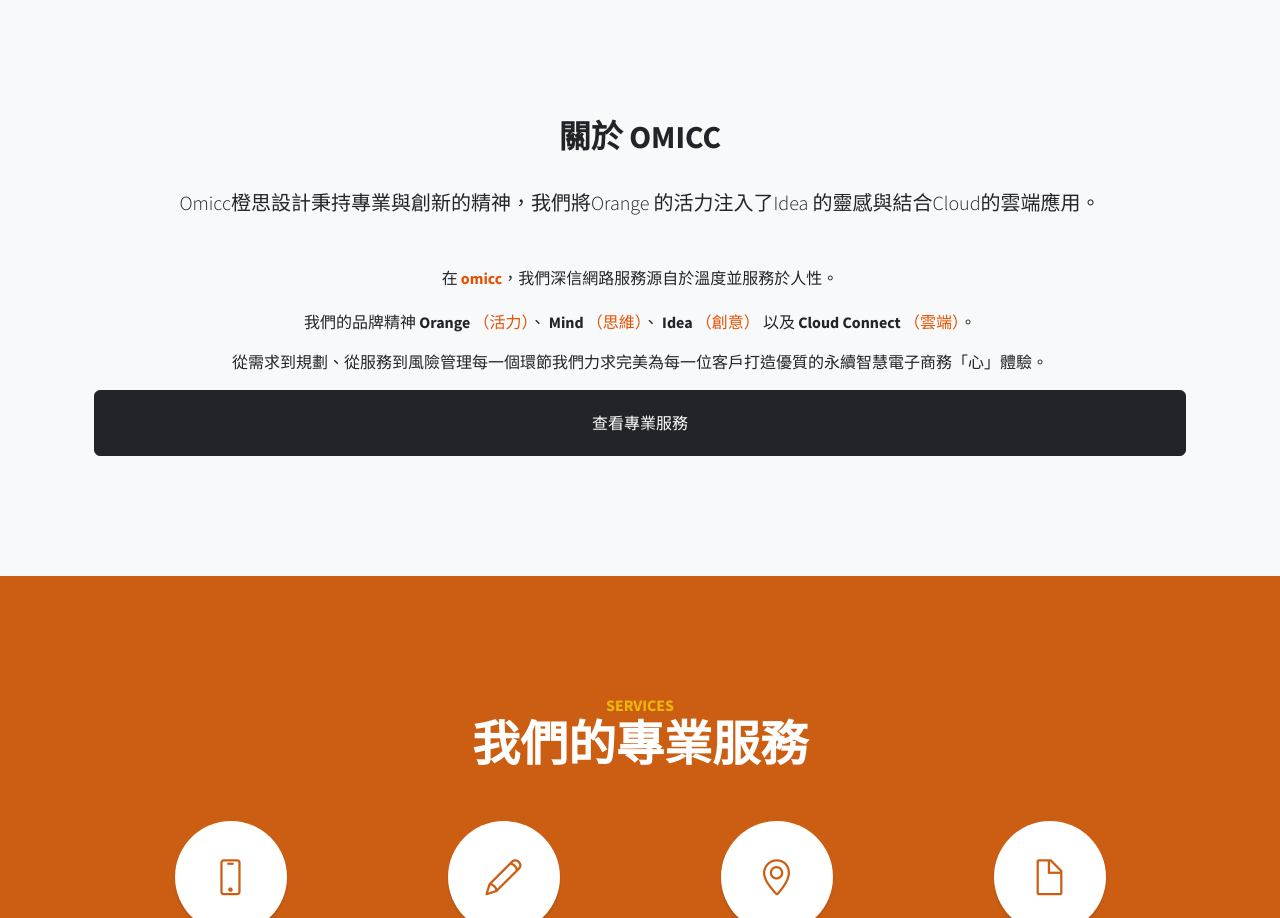
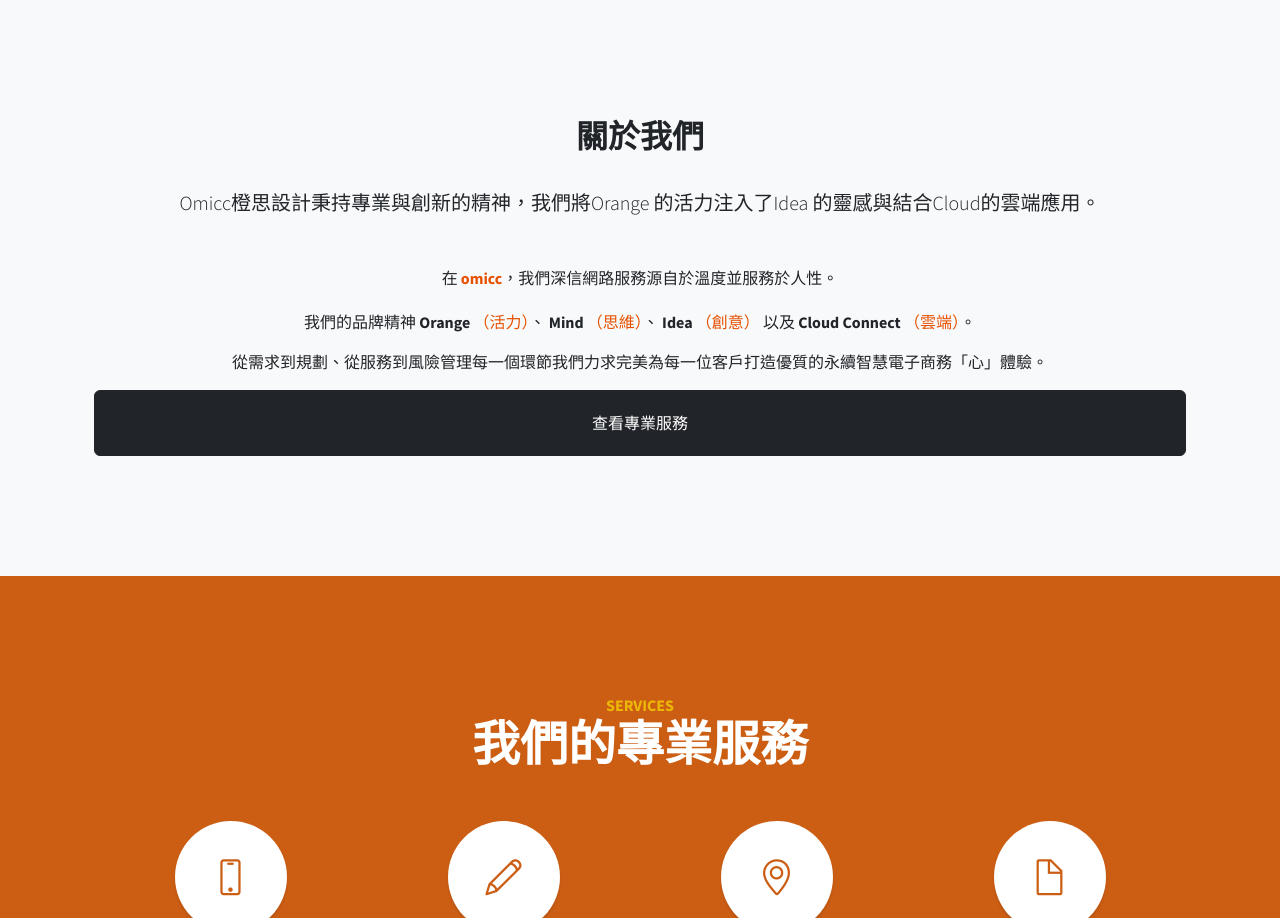
Before and after one commit to HSIEH10/omicc-website, a plain HTML site: page index.html in a window 1280 px wide. Shown: the part 881-1799 px from the top of the page. Drawn offline with nearby package versions, Linux system fonts and the light colour scheme.

Commit message:
Update index.html

```diff
--- a/index.html
+++ b/index.html
@@ -63,7 +63,7 @@
             <div class="container px-4 px-lg-5 text-center">
                 <div class="row gx-4 gx-lg-5 justify-content-center">
                     <div class="col-lg-10">
-    <h2> 關於 OMICC</h2>
+    <h2> 關於我們</h2>
     <br>
     <p class="lead mb-5">
     Omicc橙思設計秉持專業與創新的精神，我們將Orange 的活力注入了Idea 的靈感與結合Cloud的雲端應用。
```
